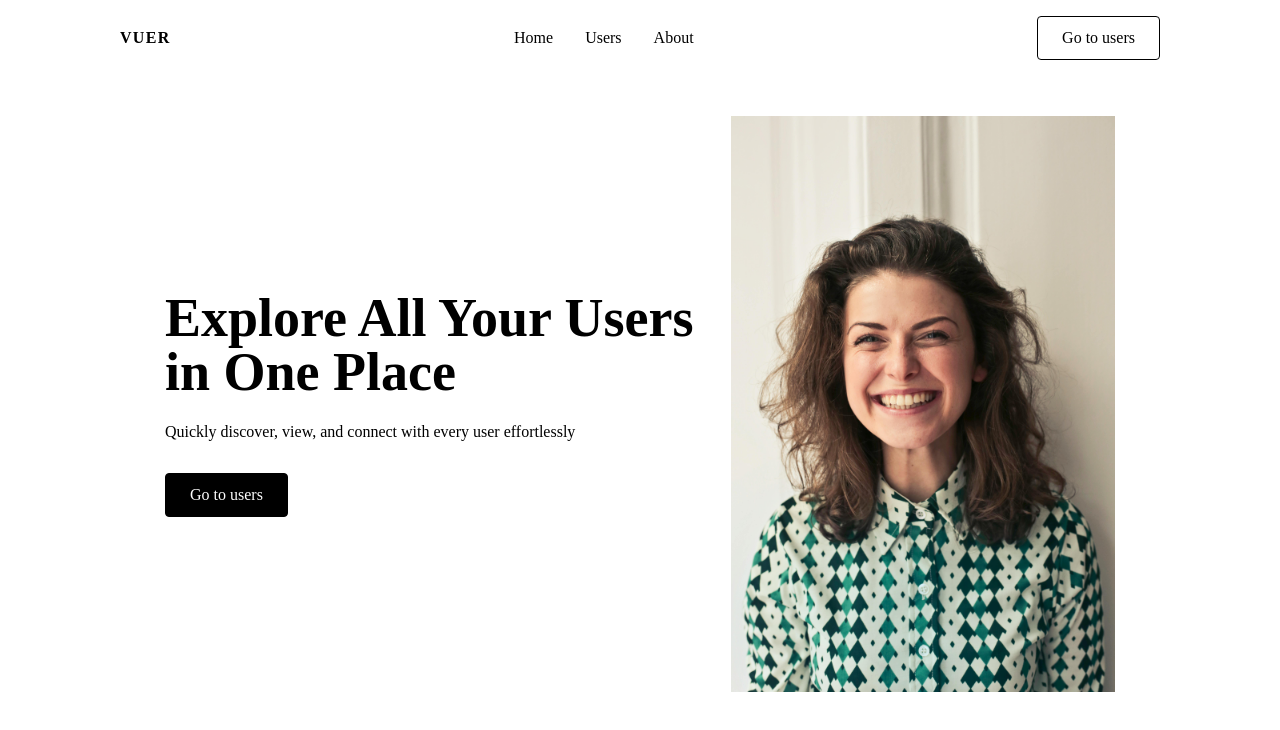
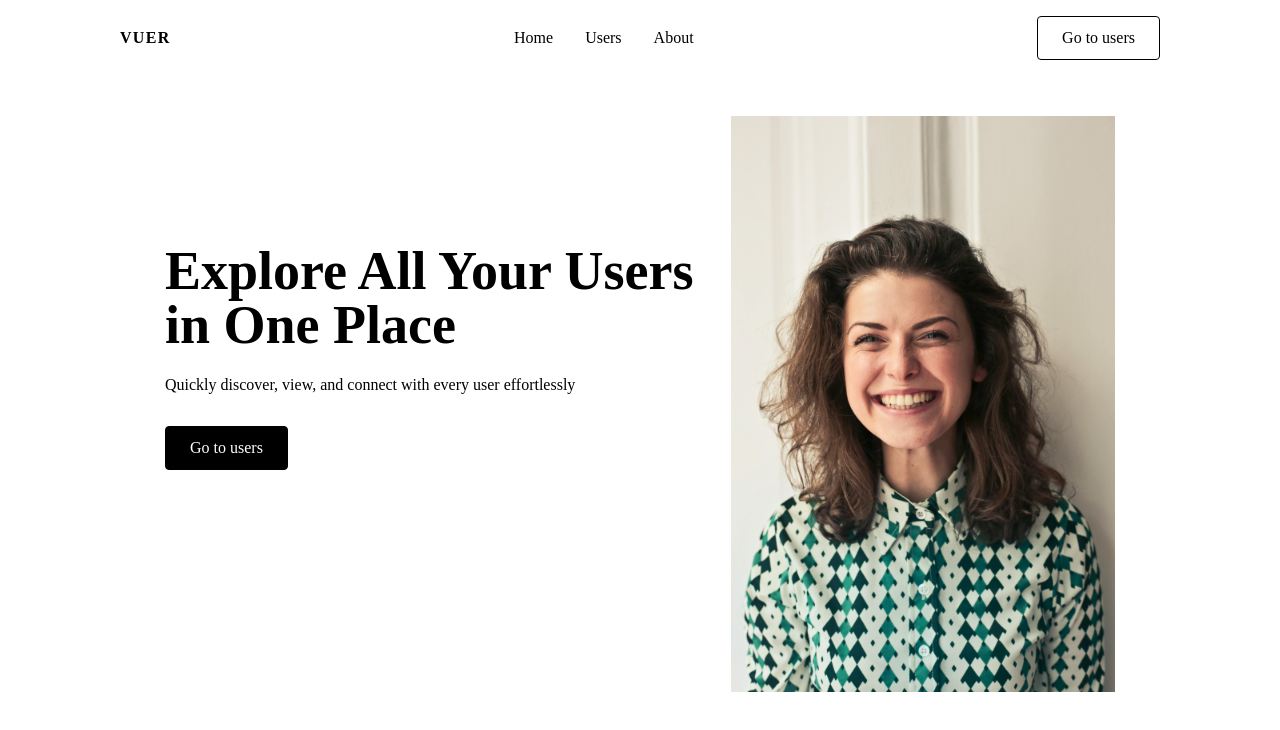
Before and after one commit to rithikpvijay/user-app, a Vue app: page / in a window 1280 px wide. Shown: the top 730 px of the page. Built offline with nearby package versions, Linux system fonts and the light colour scheme.

Commit message:
Hompage fixed

```diff
--- a/src/components/home/MainContent.vue
+++ b/src/components/home/MainContent.vue
@@ -16,9 +16,13 @@
 .container {
   position: relative;
   display: flex;
-  align-items: center;
+  /* align-items: center; */
   justify-content: space-between;
   /* gap: 12rem; */
+}
+
+.main-header {
+  margin-top: 8rem;
 }
 h1 {
   font-size: 54px;
```
